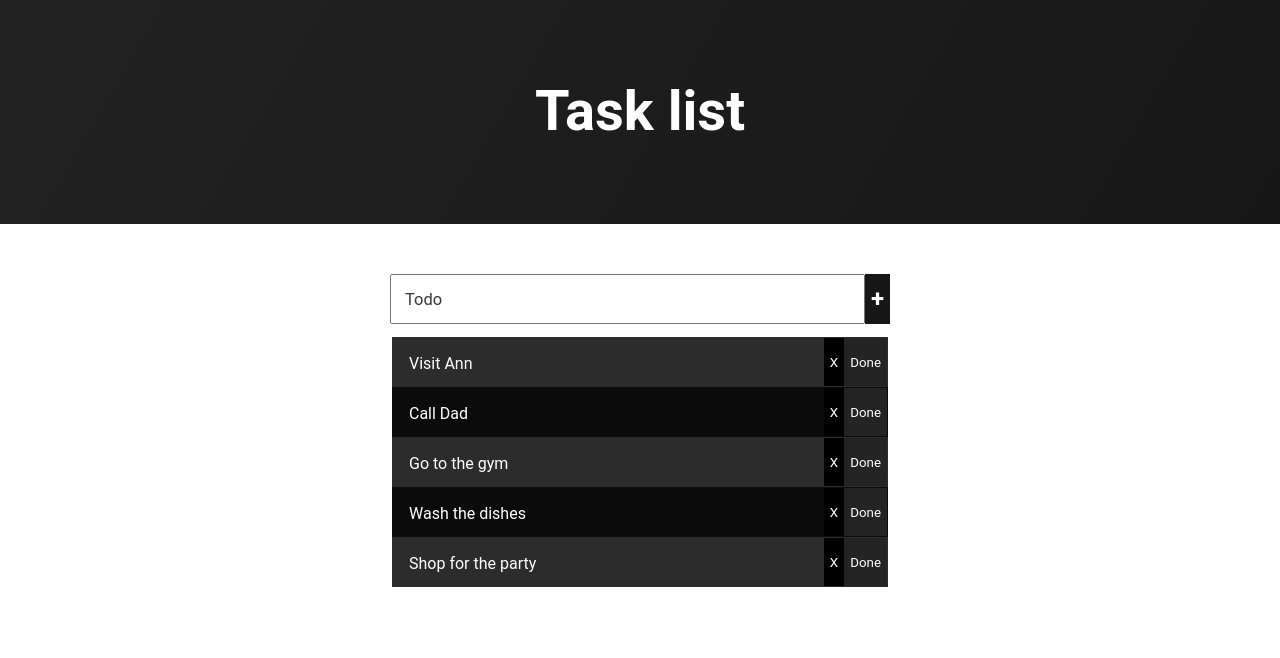
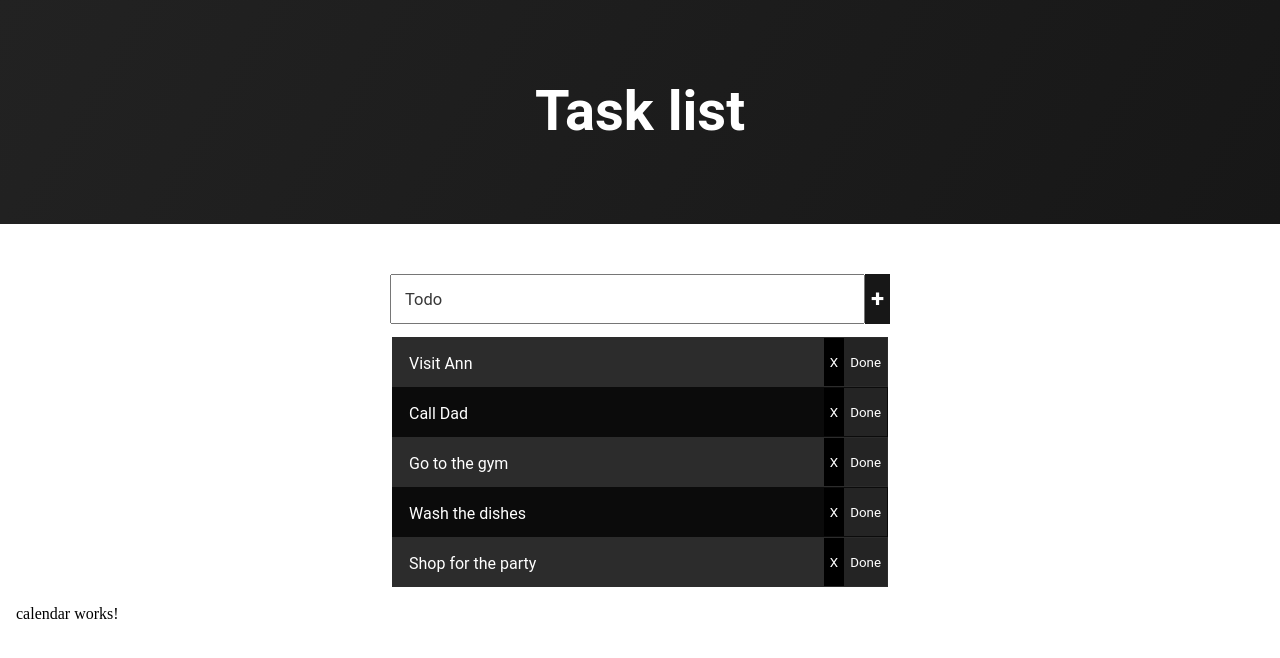
Before and after one commit to milihendrix/to-do-list-Angular, an Angular app: page / in a window 1280 px wide. Shown: the top 658 px of the page. Built offline with nearby package versions, Linux system fonts and the light colour scheme.

Commit message:
create calendar module

```diff
--- a/src/app/app.component.html
+++ b/src/app/app.component.html
@@ -2,4 +2,5 @@
 
 <body>
   <app-task-list></app-task-list>
+  <app-calendar></app-calendar>
 </body>
--- a/src/app/app.module.ts
+++ b/src/app/app.module.ts
@@ -4,6 +4,7 @@ import { BrowserModule } from '@angular/platform-browser';
 import { AppRoutingModule } from './app-routing.module';
 import { AppComponent } from './app.component';
 import { TaskListModule } from './task-list/task-list.module';
+import { CalendarModule } from './calendar/calendar.module';
 
 @NgModule({
   declarations: [
@@ -12,7 +13,8 @@ import { TaskListModule } from './task-list/task-list.module';
   imports: [
     BrowserModule,
     AppRoutingModule,
-    TaskListModule
+    TaskListModule,
+    CalendarModule
   ],
   providers: [],
   bootstrap: [AppComponent]
--- /dev/null
+++ b/src/app/calendar/calendar.component.html
@@ -0,0 +1 @@
+<p>calendar works!</p>
```
Also changed, not shown: src/app/calendar/calendar.component.ts (added, +10 -0 lines), src/app/calendar/calendar.module.ts (added, +18 -0 lines), src/app/calendar/calendar.component.css (added), 1 other file (tests, documents, lock files or other folders).
